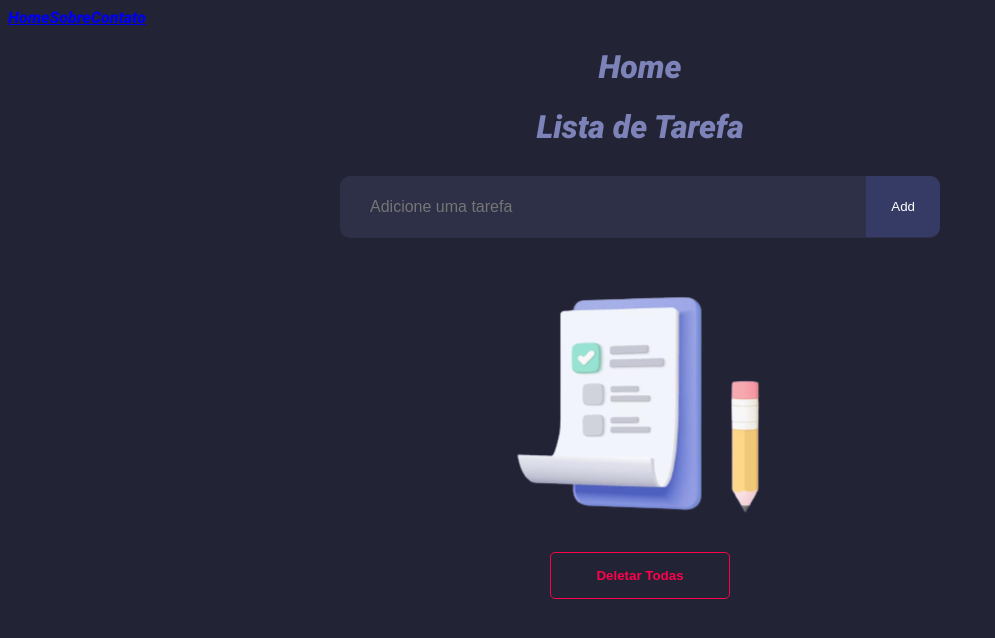
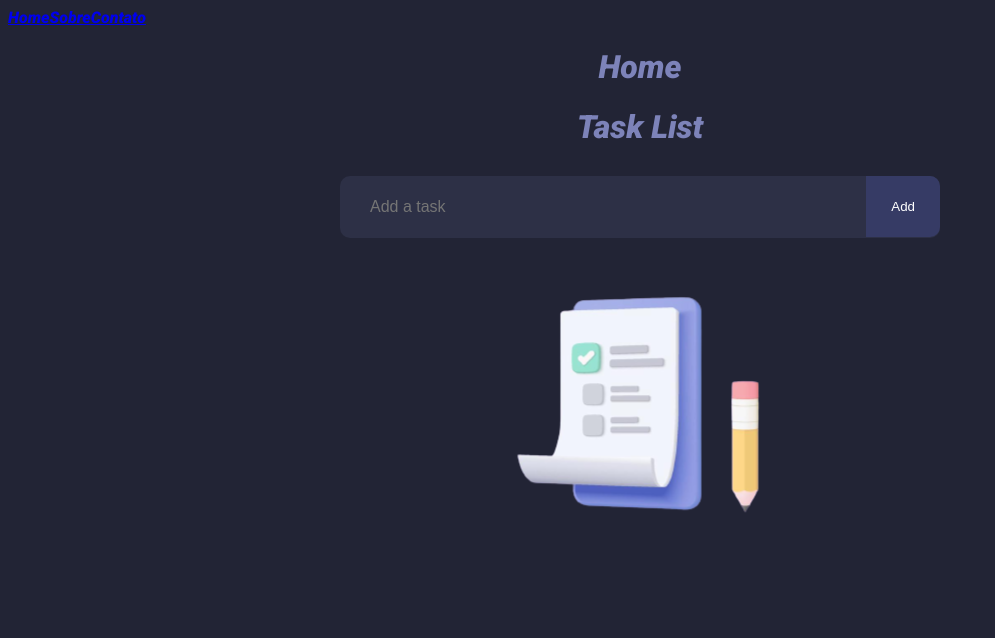
Before and after one commit to stellamaia/vite-react, a React (Vite) app: page / in a window 1280 px wide. Shown: the top 638 px of the page, without its empty margins (0-995 px from the left). Built offline with nearby package versions, Linux system fonts and the light colour scheme.

Commit message:
Tradução do código

```diff
--- a/src/TodoList.jsx
+++ b/src/TodoList.jsx
@@ -1,72 +1,76 @@
-import React, { useState } from "react";
+import React, { useState, useEffect } from "react";
 import './TodoList.css';
 import List from './assets/List.png';
 function TodoList() {
-    const [lista, setLista] = useState([]);
-    const [novoItem, setNovoItem] = useState("");
+    const listStorage = localStorage.getItem('List');
+    const [list, setList] = useState(listStorage ? JSON.parse(listStorage) : []);
+    const [newItem, setNewItem] = useState("");
 
-    function adicionaItem(form) {
-        form.preventDefault();
-        if (!novoItem) {
+    useEffect(() => {
+        localStorage.setItem('List', JSON.stringify(list));
+    }, [list]);
+
+    function addItem(event) {
+        event.preventDefault();
+        if (!newItem) {
             return;
         }
-        setLista([...lista, { text: novoItem, isCompleto: false }]);
-        setNovoItem("");
-        document.getElementById("input-entrada").focus()
+        setList([...list, { text: newItem, isCompleted: false }]);
+        setNewItem("");
+        document.getElementById("input-entry").focus();
     }
-    function clicou(index) {
-        const listaAux = [...lista];
-        listaAux[index].isCompleted = !listaAux[index].isCompleted;
-        setLista(listaAux);
+
+    function handleClick(index) {
+        const updatedList = [...list];
+        updatedList[index].isCompleted = !updatedList[index].isCompleted;
+        setList(updatedList);
     }
-    function deleta(index) {
-        const listaAux = [...lista];
-        listaAux.splice(index, 1);
-        setLista(listaAux);//pegar a lista e alimentar a nova
 
+    function deleteItem(index) {
+        const updatedList = [...list];
+        updatedList.splice(index, 1);
+        setList(updatedList);
     }
-    function deleteAll() {
-        setLista([]);
+
+    function deleteAllItems() {
+        setList([]);
     }
+
     return (
         <div>
-            <h1>Lista de Tarefa</h1>
-            <form onSubmit={adicionaItem}>
+            <h1>Task List</h1>
+            <form onSubmit={addItem}>
                 <input
-                    id="input-entrada"
+                    id="input-entry"
                     type="text"
-                    value={novoItem}
-                    onChange={(e) => setNovoItem(e.target.value)}
-                    // controlar a entrada de dados em um elemento de formulário (como um campo de texto)
-                    // e atualizar o estado do componente com o valor inserido pelo usuário.
-                    placeholder="Adicione uma tarefa" />
+                    value={newItem}
+                    onChange={(e) => setNewItem(e.target.value)}
+                    placeholder="Add a task" />
                 <button className="add" type="submit">Add</button>
             </form>
-            <div className="listaTarefas">
-                <div style={{ textAlign: 'Center' }}>
-                    {
-                        lista.length < 1
-                            ?
+            <div className="taskList">
+                <div style={{ textAlign: 'center' }}>
+                    {list.length < 1 ?
                         <img className="list" src={List} />
                         :
-                            lista.map((item, index) => (
+                        list.map((item, index) => (
                             <div
                                 key={index}
-                                    className={item.isCompleted ? "item completo" : "item"}>
-                                    <span onClick={() => { clicou(index) }}>{item.text}</span>
-                                    <button className="del" onClick={() => { deleta(index) }}>Deletar</button>
-
+                                className={item.isCompleted ? "item complete" : "item"}>
+                                <span onClick={() => handleClick(index)}>{item.text}</span>
+                                <button className="del" onClick={() => deleteItem(index)}>Delete</button>
                             </div>
                         ))
-
                     }
+                    {list.length > 0 &&
                         <div className="content-deleteAll">
-                        <button className="deleteAll" onClick={() => { deleteAll([]) }}>Deletar Todas</button>
-                    </div>                </div>
-
-
+                            <button className="deleteAll" onClick={() => deleteAllItems([])}>Delete All</button>
+                        </div>
+                    }
                 </div>
             </div>
-    )
+        </div>
+    );
 }
-export default TodoList
+
+export default TodoList;
```
Lines whose indentation alone changed are shown as unchanged.
